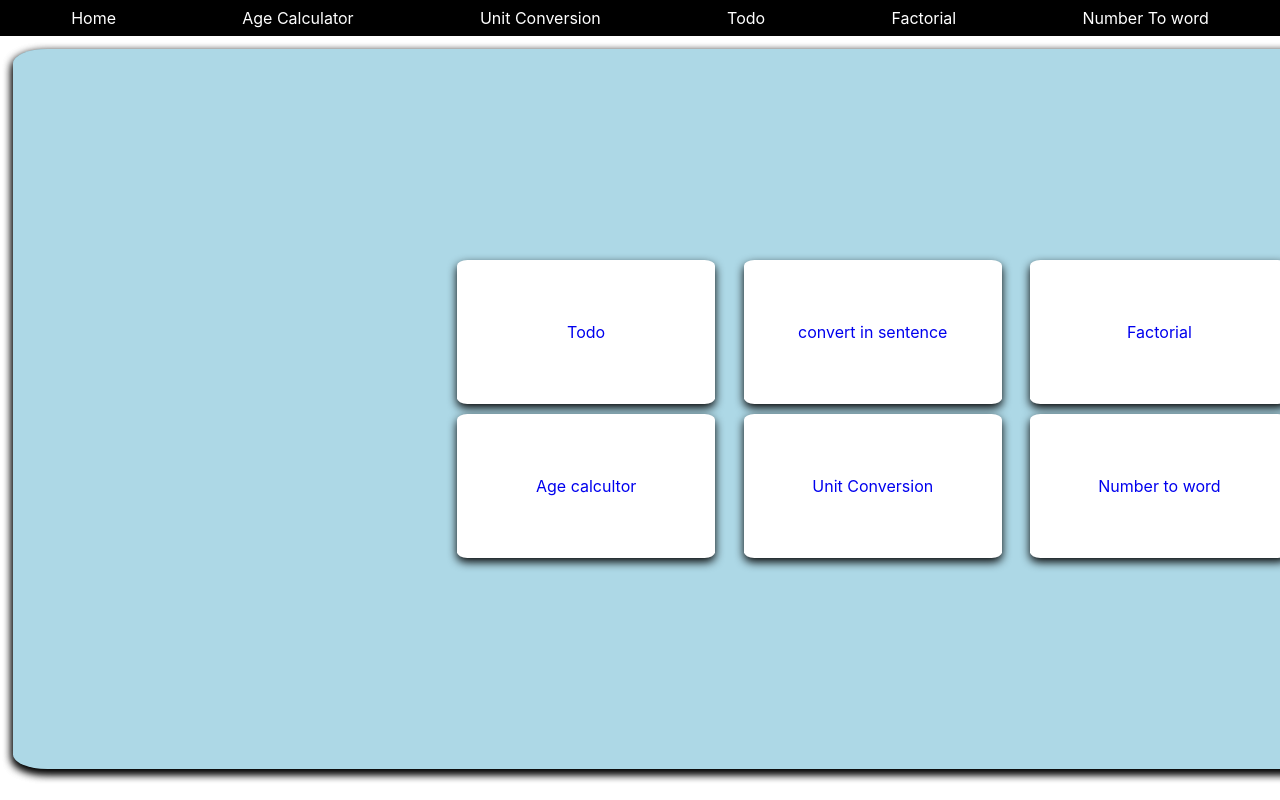
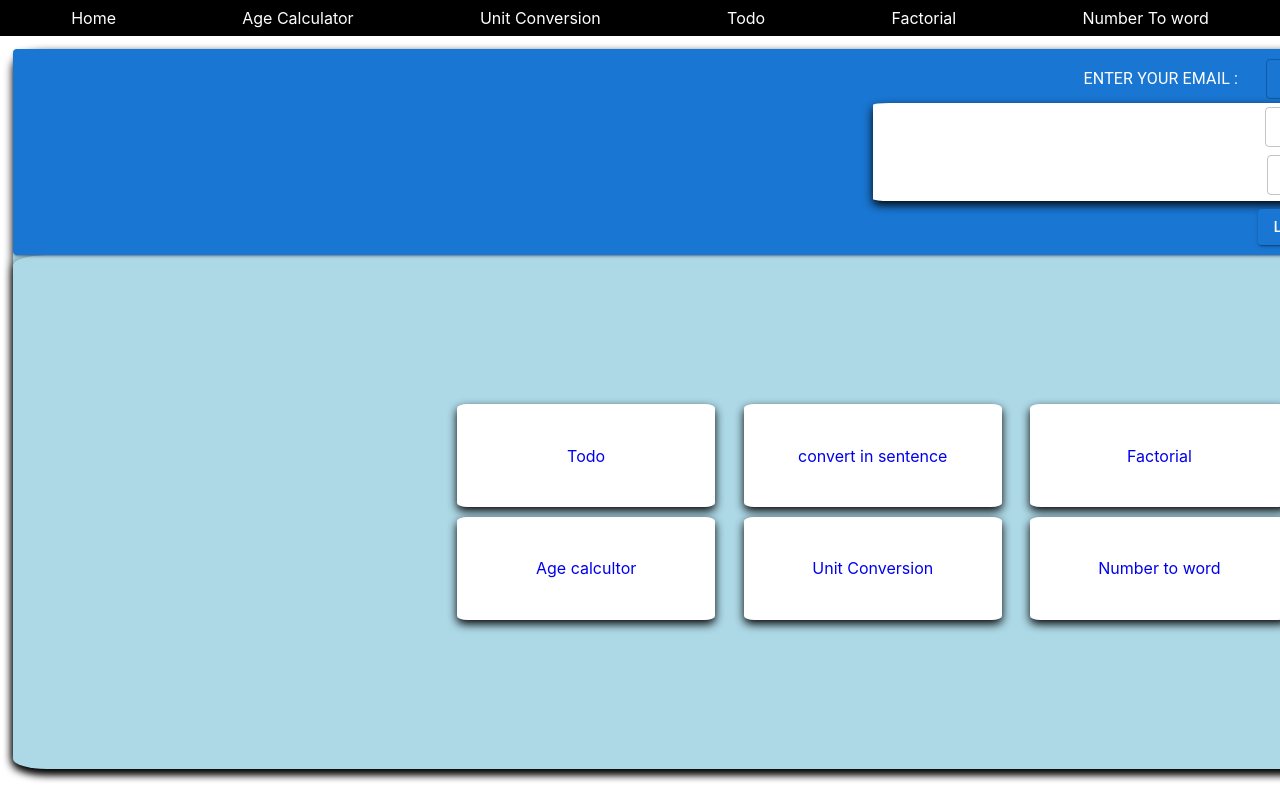
Before and after one commit to rohityadav15/utilitiese, a React (Create React App) app: page / in a window 1280 px wide. Shown: the top 800 px of the page. Built offline with nearby package versions, Linux system fonts and the light colour scheme.

Commit message:
update home page

```diff
--- a/src/pages/Home.js
+++ b/src/pages/Home.js
@@ -1,8 +1,31 @@
-import { Box } from "@mui/material";
+import { Box, Button } from "@mui/material";
 import { Link } from "react-router-dom";
+
+import Login from "./Login";
 
 const Home = () => {
   return (
+    <Box  style={{
+      display: "flex",
+      // alignItems: "center",
+      flexDirection: "column",
+      // justifyContent: "center",
+      height: "100%",
+      // backgroundColor: "lightblue",
+      width: "100%",
+      // borderRadius: "2%",
+      // boxShadow: "0px 4px 10px rgba(2, 2, 2, 2)",
+    }}>
+      <Button
+        variant="contained"
+        style={{
+          display: "flex",
+          alignItems: "right",
+          justifyContent: "right",
+        }}
+      >
+        {<Login/>}
+      </Button>
       <Box
         style={{
           display: "flex",
@@ -137,6 +160,7 @@ const Home = () => {
           </Link>
         </Box>
       </Box>
+    </Box>
   );
 };
 export default Home;
```
Lines whose indentation alone changed are shown as unchanged.
